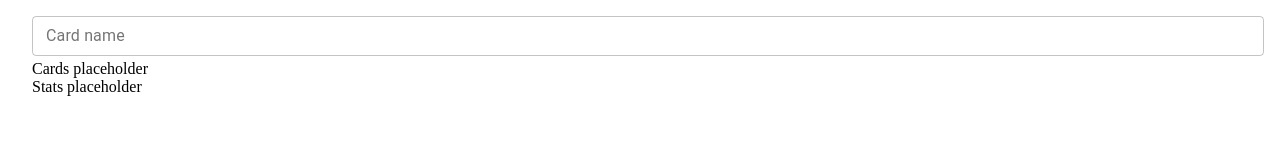
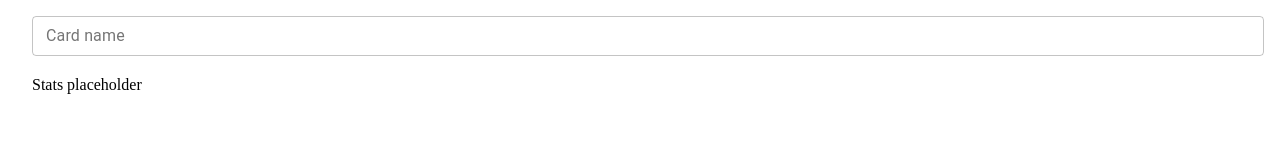
Before and after one commit to lucask95/deckshare, a Next.js app: page / in a window 1280 px wide. Shown: the top 160 px of the page. Built offline with nearby package versions, Linux system fonts and the light colour scheme.

Commit message:
Update components with props

```diff
--- a/pages/index.tsx
+++ b/pages/index.tsx
@@ -1,17 +1,23 @@
 import React, { useState } from "react";
+import CardModel from "../models/cardModel";
+import CardList from "../src/CardList";
 import Layout from "../src/Layout";
 import CardSearch from "../src/Search";
 
 export default function Index() {
-  const [cardList, setCardList] = useState([]);
+  const [cardList, setCardList] = useState<CardModel[]>([]);
+
+  const addCard = (card: CardModel) => {
+    setCardList([...cardList, card]);
+  };
 
   return (
     <Layout>
       {/* search */}
-      <CardSearch />
+      <CardSearch addCard={addCard} />
 
       {/* cards */}
-      <div>Cards placeholder</div>
+      <CardList cards={cardList} />
 
       {/* stats */}
       <div>Stats placeholder</div>
--- /dev/null
+++ b/src/CardList.tsx
@@ -0,0 +1,31 @@
+import {
+  IconButton,
+  List,
+  ListItem,
+  ListItemIcon,
+  ListItemText,
+} from "@material-ui/core";
+import React from "react";
+import CardModel from "../models/cardModel";
+
+interface Props {
+  cards: Array<CardModel>;
+}
+
+const CardList: React.FC<Props> = ({ cards }) => {
+  return (
+    <List>
+      {cards.map((card) => (
+        <ListItem key={card.id}>
+          <ListItemIcon>
+            <IconButton>-</IconButton>
+            <IconButton>+</IconButton>
+          </ListItemIcon>
+          <ListItemText primary={card.card_name} />
+        </ListItem>
+      ))}
+    </List>
+  );
+};
+
+export default CardList;
--- a/src/Search.tsx
+++ b/src/Search.tsx
@@ -9,6 +9,10 @@ import {
 import useDebounce from "../util/useDebounce";
 import CardModel from "../models/cardModel";
 
+interface Props {
+  addCard: Function;
+}
+
 const useStyles = makeStyles({
   optionDiv: {
     display: "flex",
@@ -19,7 +23,7 @@ const useStyles = makeStyles({
   },
 });
 
-const CardSearch: React.FC = () => {
+const CardSearch: React.FC<Props> = ({ addCard }) => {
   const classes = useStyles();
   const [cardOptions, setCardOptions] = useState([]);
   const [inputValue, setInputValue] = useState("");
@@ -53,7 +57,7 @@ const CardSearch: React.FC = () => {
     reason: string
   ) => {
     if (reason !== "select-option") return;
-    console.log("Add selected card to deck:", value);
+    addCard?.(value);
     // input value doesn't reset without the settimeout
     setTimeout(() => {
       setInputValue("");
```
